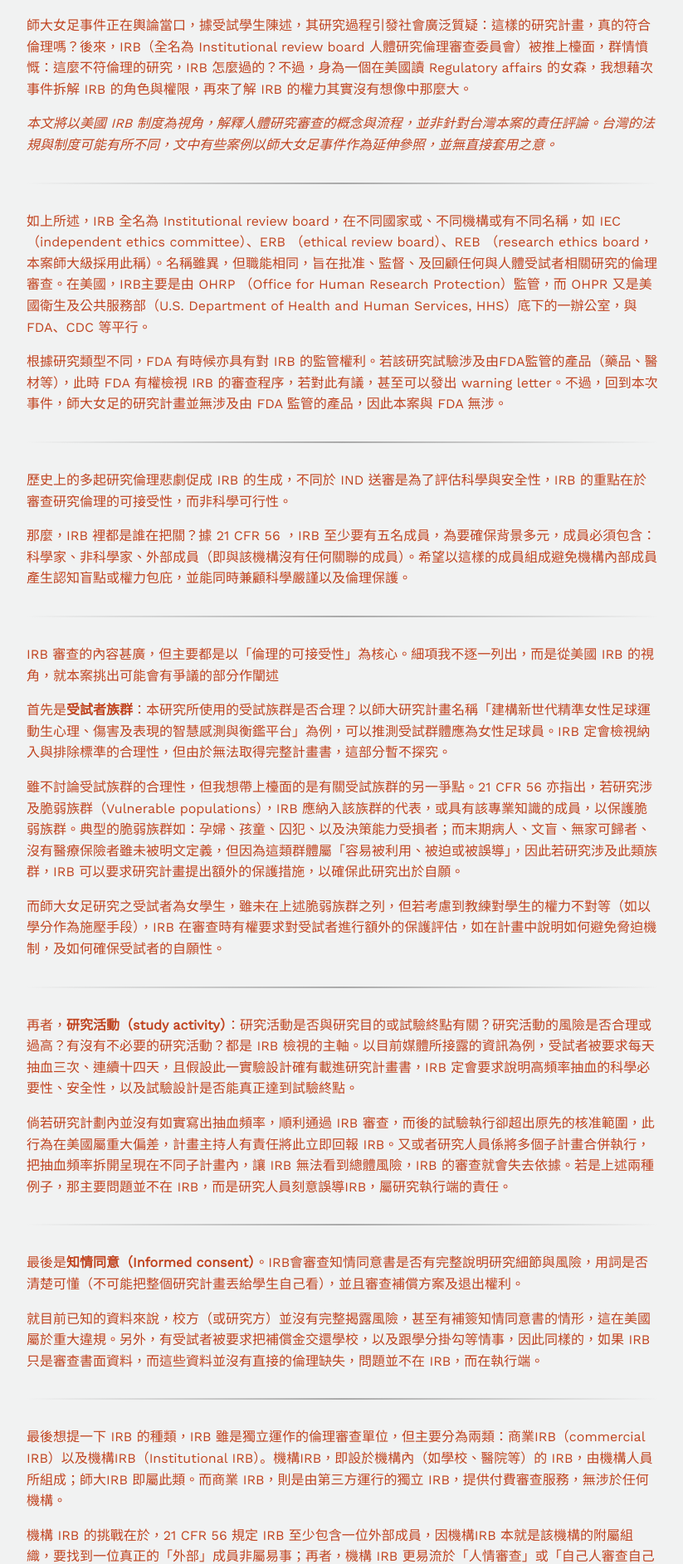
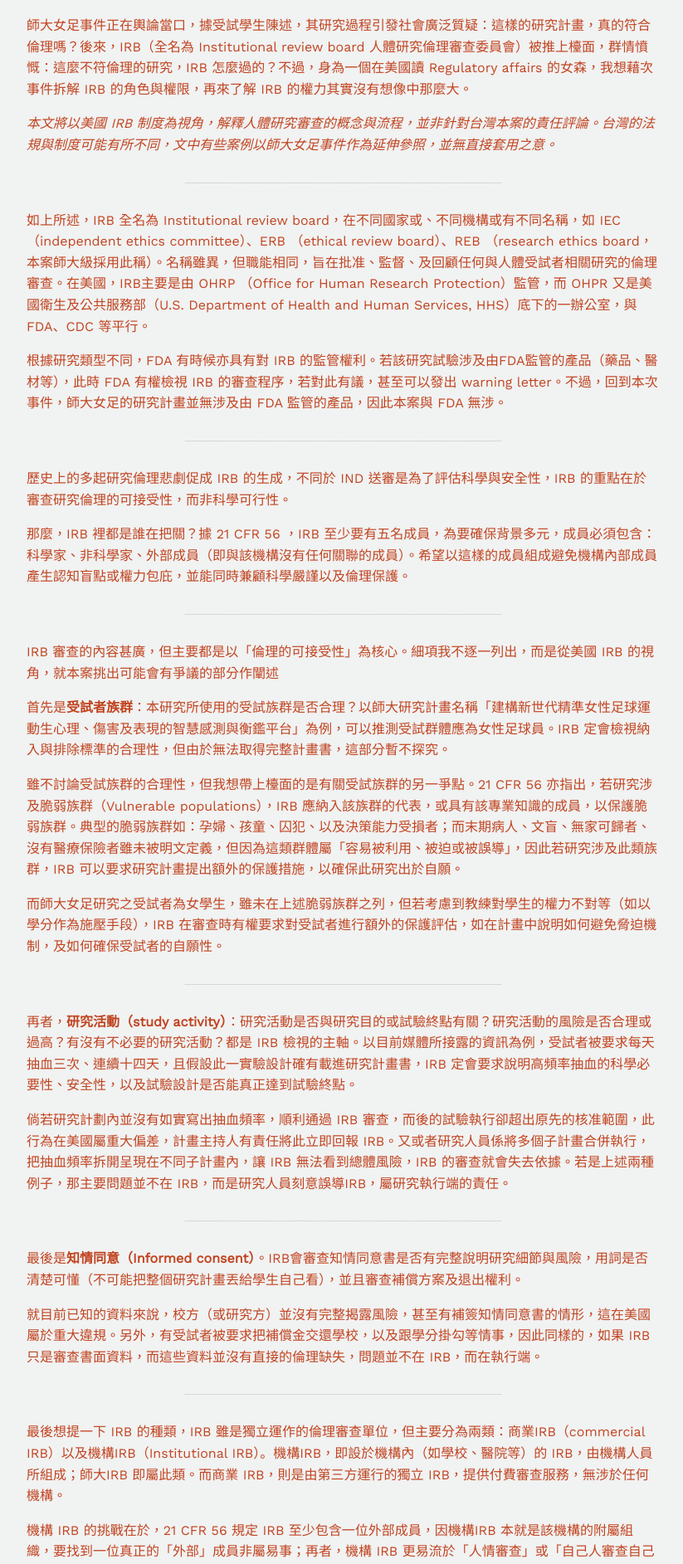
Before and after one commit to MomoInRA/github.io, a Jekyll site: the page built from _posts/2025-07-29-The-Role-and-Limits-of-IRBs.md, in a window 1280 px wide. Shown: the part 681-2566 px from the top of the page at 83% size, without its empty margins (227-1050 px from the left). Built offline with Jekyll 4.4.1, drawn with Linux system fonts in a browser that asks for light colours.

Commit message:
Update style.css

```diff
--- a/assets/css/style.css
+++ b/assets/css/style.css
@@ -142,10 +142,10 @@ footer { text-align:center; margin-top:4rem; padding:1rem; border-top:1px solid
 }
 
 hr {
-  border: 0;
-  height: 2px;
-  background: linear-gradient(to right, transparent, #aaa, transparent);
-  margin: 2em 0;
+  border: none;
+  border-top: 1px dotted #bbb;
+  width: 50%;
+  margin: 2em auto;
 }
 
 .post-meta {
```
